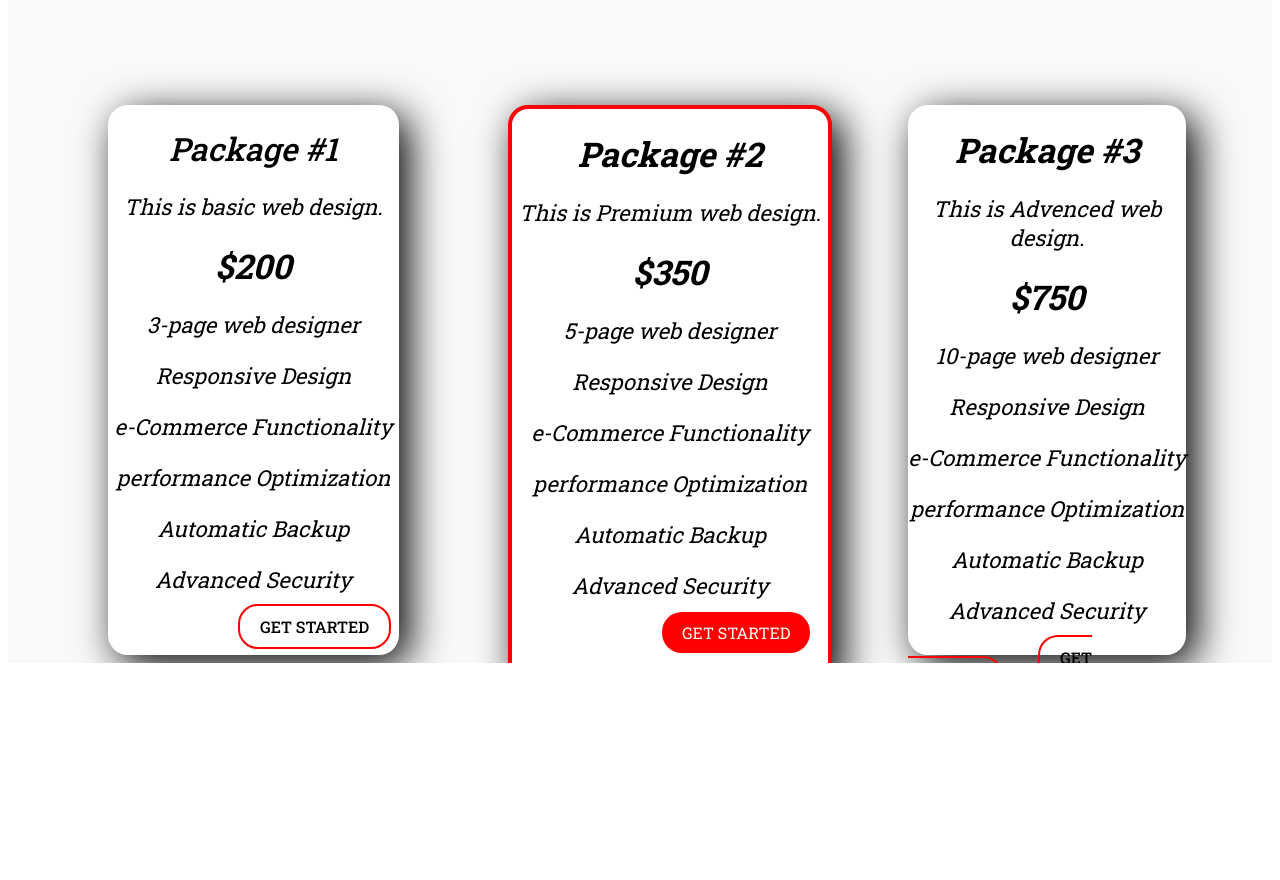
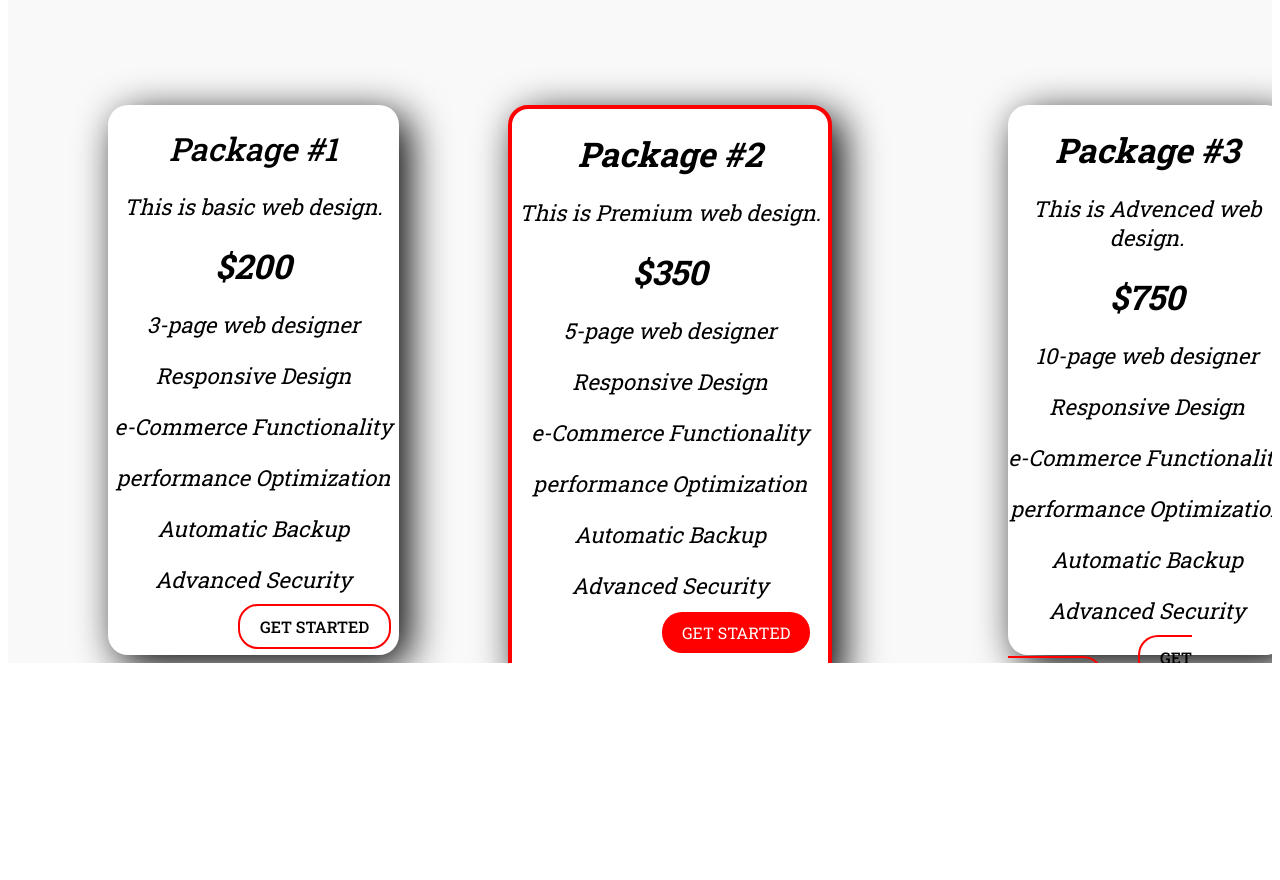
Before and after one commit to gias-uddin-swe/Assignment-1, a plain HTML site: page index.html in a window 1280 px wide. Shown: the part 3244-4124 px from the top of the page. Drawn offline with Linux system fonts and the light colour scheme.

Commit message:
final steep added

```diff
--- a/style.css
+++ b/style.css
@@ -241,7 +241,7 @@ h1 {
   width: 22%;
   height: 550px;
   float: left;
-  margin-left: 900px;
+  margin-left: 1000px;
 
   background-color: #fff;
   box-shadow: 10px 10px 40px;
```
